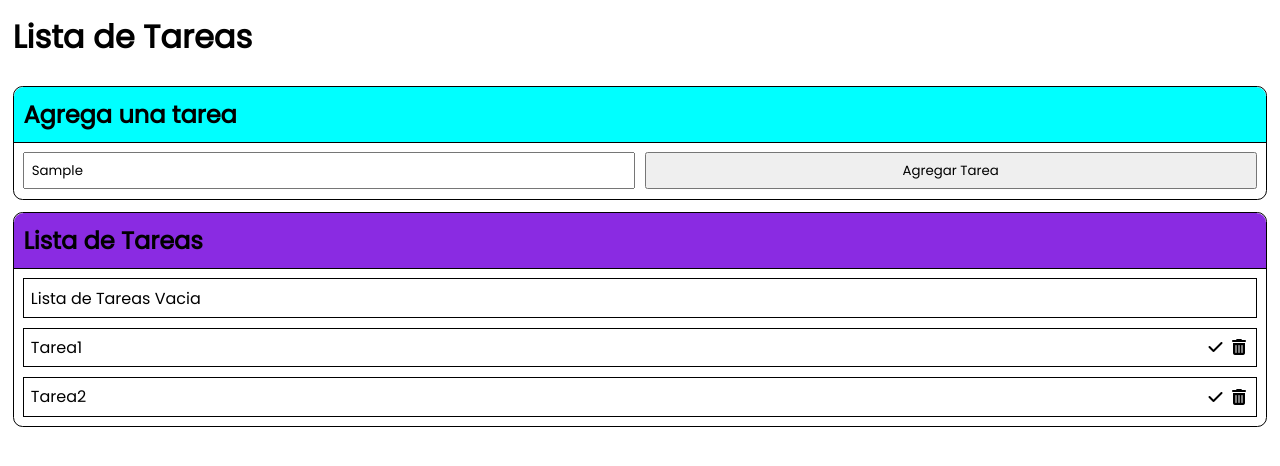
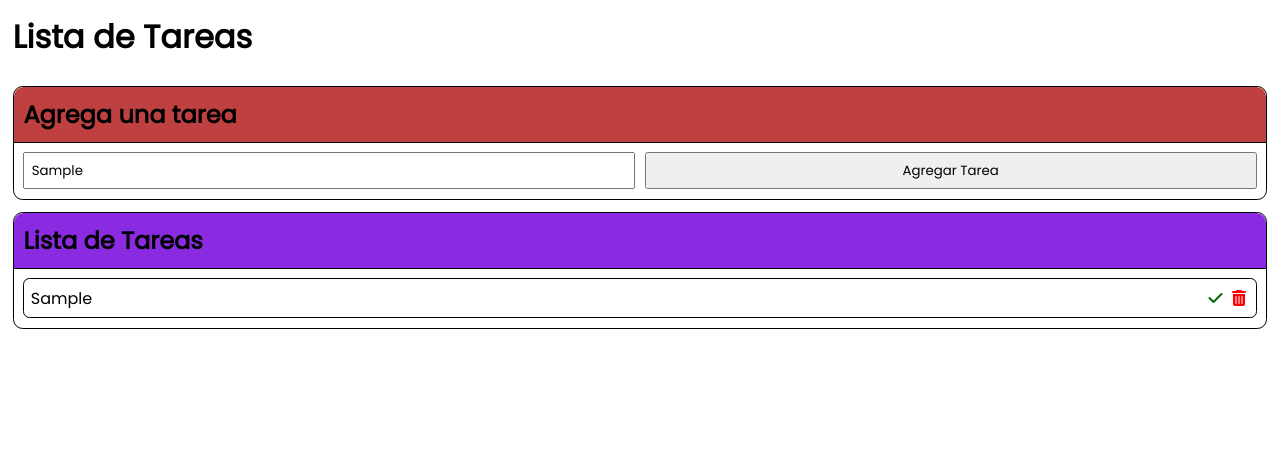
Before and after one commit to nicolugocbz86/to-do_list, a plain HTML site: page index.html in a window 1280 px wide. Both pictures are taken after typing "Sample" into the empty fields and a click on the button "Agregar Tarea". Drawn offline with Linux system fonts and the light colour scheme.

Commit message:
js: main app, css: transitions, html: first li element

```diff
--- a/css/styles.css
+++ b/css/styles.css
@@ -26,6 +26,10 @@
                 height: 100%;
                 display: flex;
                 flex-direction: column;
+            }
+
+            li {
+                list-style-type: none;
             }
 
         /* CLASS */
@@ -66,7 +70,7 @@
                 border-top-right-radius: inherit;
                 border-top-left-radius: inherit;
                 border-bottom: .1rem solid hsl( 0, 0%, 0%);
-                background-color: aqua;
+                background-color: hsl( 0, 50%, 50%);
                 padding: .6rem;
                 gap: .6rem;
             }
@@ -97,10 +101,17 @@
             }
 
             .task {
-                border: .1rem solid black;
+                transition: .5s;
+                border-radius: .4rem;
+                border: .1rem solid hsl( 0, 0%, 0%);
                 justify-content: space-between;
                 padding: .4rem;
                 gap: .4rem;
+            }
+
+            .completed-task {
+                transition: .5s;
+                background-color: hsl(120, 100%, 80%);
             }
 
             .icons-container {
@@ -111,6 +122,14 @@
             .icons-container i {
                 cursor: pointer;
                 align-self: center;
+            }
+
+            .fa-check {
+                color: hsl(120, 100%, 20%);
+            }
+
+            .fa-trash-can {
+                color: hsl(0, 100%, 50%);
             }
 
         /* ID */
--- a/index.html
+++ b/index.html
@@ -17,29 +17,15 @@
         <form class="form">
             <h2>Agrega una tarea</h2>
             <div class="input-button-container">
-                <input type="text" name="task" id="task">
-                <button type="button">Agregar Tarea</button>
+                <input type="text" name="task" id="newTask">
+                <button id="add-task-button" type="button">Agregar Tarea</button>
             </div>
         </form>
         <div id="tasks-list-container" class="tasks-list-container">
             <h2>Lista de Tareas</h2>
-            <ul class="tasks-container">
-                <li class="task">
+            <ul id="tasks-container" class="tasks-container">
+                <li id="empty-list-li" class="task">
                     Lista de Tareas Vacia
-                </li>
-                <li class="task">
-                    <p>Tarea1</p>
-                    <div class="icons-container">
-                        <i class="fa-solid fa-check"></i>
-                        <i class="fa-solid fa-trash-can"></i>
-                    </div>
-                </li>
-                <li class="task">
-                    <p>Tarea2</p>
-                    <div class="icons-container">
-                        <i class="fa-solid fa-check"></i>
-                        <i class="fa-solid fa-trash-can"></i>
-                    </div>
                 </li>
             </ul>
         </div>
--- a/js/app.js
+++ b/js/app.js
@@ -0,0 +1,40 @@
+const newTaskInput = document.getElementById('newTask');
+const addTaskButton = document.getElementById('add-task-button');
+const tasksContainer = document.getElementById('tasks-container');
+const emptyListLi = document.getElementById('empty-list-li');
+
+addTaskButton.addEventListener('click', () => {
+    if (newTaskInput.value) {
+
+        emptyListLi.remove();
+
+        let taskName = newTaskInput.value;
+        let pTask = document.createElement('p');
+        pTask.textContent = taskName;
+
+        let iCheck = document.createElement('i');
+        iCheck.classList.add('fa-solid', 'fa-check');
+        iCheck.addEventListener('click', () => {
+            liTask.classList.toggle('completed-task');
+        })
+
+        let iTrash = document.createElement('i');
+        iTrash.classList.add('fa-solid', 'fa-trash-can');
+        iTrash.addEventListener('click', () => {
+            liTask.remove();
+        })
+
+        let div = document.createElement('div');
+        div.classList.add('icons-container');
+        div.appendChild(iCheck);
+        div.appendChild(iTrash);
+
+        let liTask = document.createElement('li');
+        liTask.appendChild(pTask);
+        liTask.appendChild(div)
+        liTask.classList.add('task');
+        tasksContainer.appendChild(liTask);
+    } else {
+        alert('Debes poner el nombre de la tarea')
+    }
+})
```
